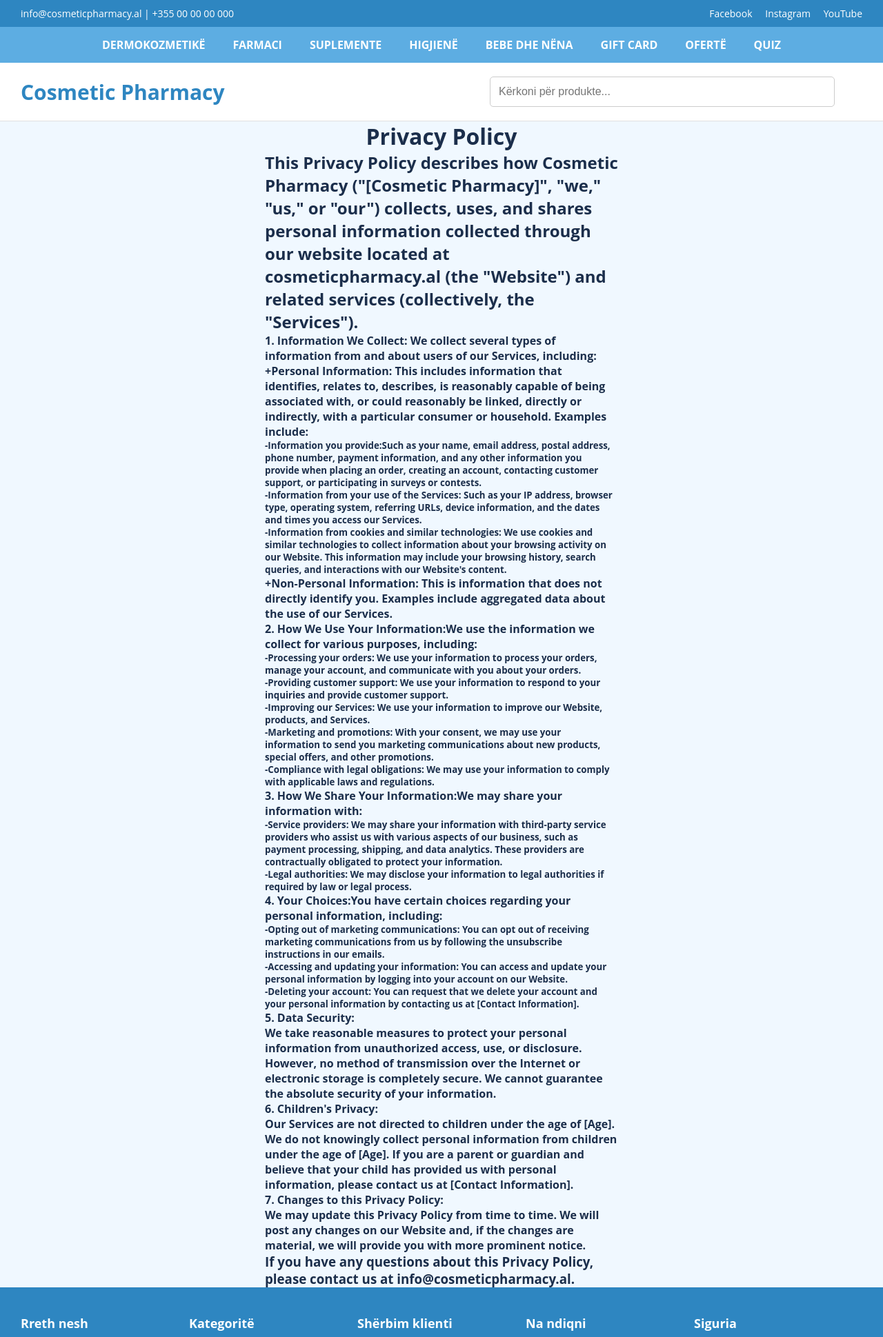
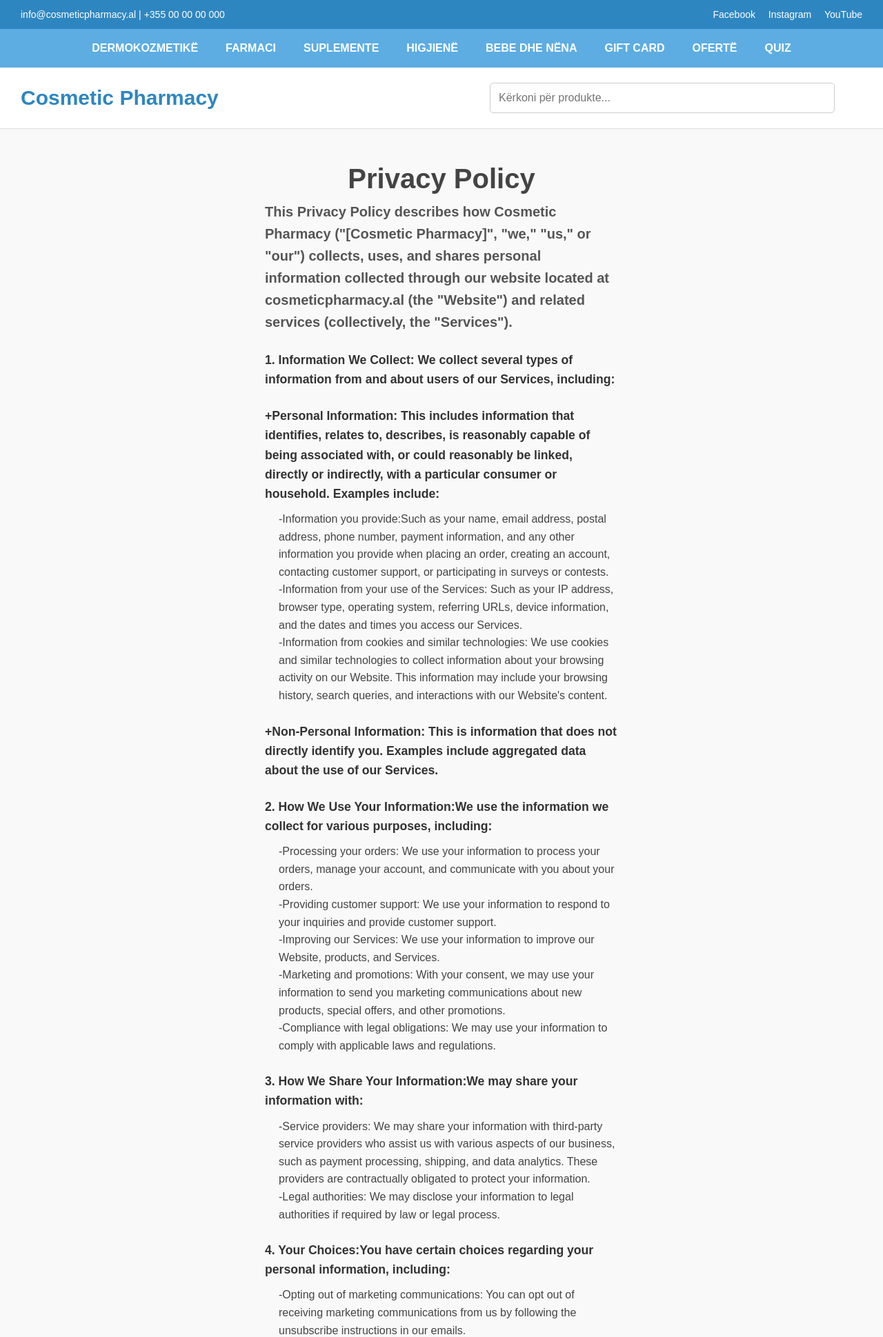
Before and after one commit to klevisbiraci/SWE-Project-Management-Project, a PHP site: template views/privacypolicy.html in a window 1280 px wide. Shown: the top 1939 px of the page at 69% size. Run offline with PHP 8.4, Linux system fonts and the light colour scheme; the template is opened without the code that fills it, so the values that code supplies are empty.

Commit message:
Update style.css

```diff
--- a/styles/style.css
+++ b/styles/style.css
@@ -372,3 +372,64 @@
   background-color: #fff;
   appearance: none;
 }
+body {
+  font-family: Arial, sans-serif;
+  line-height: 1.6;
+  background-color: #f9f9f9;
+  color: #333;
+  margin: 0;
+  padding: 0;
+}
+
+h1 {
+  text-align: center;
+  padding-top: 40px;
+  font-size: 2.5rem;
+  color: #444;
+}
+
+.container {
+  max-width: 800px;
+  margin: 40px auto;
+  background-color: #fff;
+  padding: 40px;
+  box-shadow: 0 0 10px rgba(0, 0, 0, 0.1);
+  border-radius: 10px;
+}
+
+h2 {
+  font-size: 1.25rem;
+  color: #555;
+  margin-bottom: 20px;
+}
+
+h4 {
+  font-size: 1.1rem;
+  margin-top: 25px;
+  margin-bottom: 10px;
+  color: #333;
+}
+
+h5 {
+  font-size: 1rem;
+  margin-left: 20px;
+  font-weight: normal;
+  color: #444;
+}
+
+h5 br {
+  margin-bottom: 10px;
+}
+
+ul {
+  margin-left: 40px;
+}
+
+a {
+  color: #0077cc;
+  text-decoration: none;
+}
+
+a:hover {
+  text-decoration: underline;
+}
```
